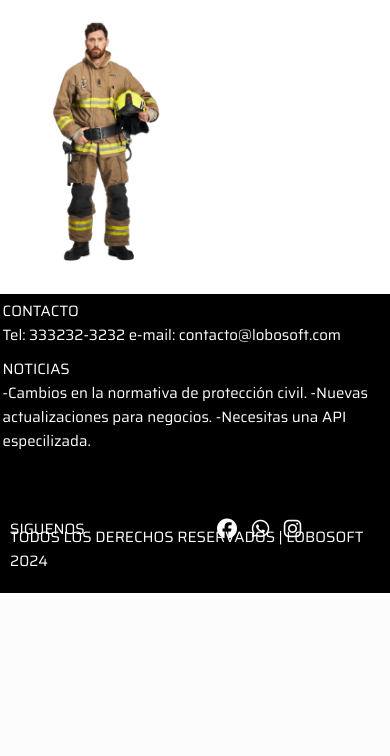
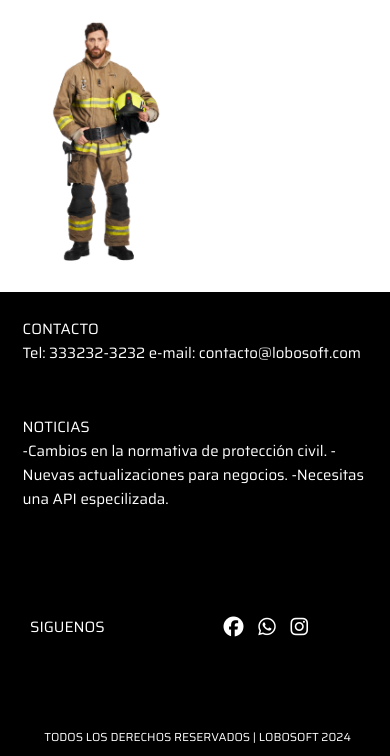
Before and after one commit to alexcorona80/extintores, a PHP site: page / in a window 390 px wide. Shown: the part 2569-3325 px from the top of the page. Before the commit the page ends 3162 px from the top, so only its background shows below. Run offline with PHP 8.4, Linux system fonts and the light colour scheme; some libraries are stand-ins or nearby versions.

Commit message:
Ajuste al footer

```diff
--- a/index.html
+++ b/index.html
@@ -139,24 +139,28 @@
     </main>
 
     <footer>
+        <div class="opciones_contacto">
+
             <div id="contacto">
                 <Span>CONTACTO</Span>
                 <span>
                     Tel: 333232-3232
                     e-mail: contacto@lobosoft.com
                 </span>
+            </div>
 
-        </div>
             <div id="noticias">
                 <span>
                     NOTICIAS
                 </span>
+
                 <span>
                     -Cambios  en la normativa de protección civil.
                     -Nuevas actualizaciones para negocios.
                     -Necesitas una API especilizada.
                 </span>
             </div>
+
             <div id="siguenos">
                 <span>SIGUENOS</span>
                 <div class="redes_sociales">
@@ -165,11 +169,18 @@
                 <a href=""><i class="fa fa-instagram" aria-hidden="true"></i></a>
                 </div>
             </div>
-        <div id="derechos">
+
+        </div>
+
+
+        <div class="derechos_reservados" >
             <span>
             TODOS LOS DERECHOS RESERVADOS | LOBOSOFT 2024
             </span>
         </div>
+
+
+
     </footer>
 
 </body>
--- a/styles.css
+++ b/styles.css
@@ -33,9 +33,7 @@ header span a{
 
 }
 .menu{
-
     position: relative;
-
 }
 .menu a{
     padding: 5px;
@@ -124,20 +122,16 @@ main{
     width: 100%;
     height: auto;
     position: relative;
+ }
 
-}
 #mensaje1{
-    margin:auto;
-    padding: 10px 10px 10px 10px;
+    margin-top: 20px;
+    padding: auto;
     position: relative;
-    display: flex;
-    justify-content:center;
-    align-items: center;
-    font-size: large;
     width: 100%;
     height: 60px;
+    font-size: large;
     text-align: center;
-
 }
 
 #documentos{
@@ -305,61 +299,75 @@ main{
 
 footer{
     width: 100%;
-    height: 299px;
-    margin-top: 2px;
+    height: auto;
     background-color: black;
     position: relative;
     display: flex;
-    flex-direction: row;
+    flex-direction: column;
+    justify-content: space-between; /* Ensures even distribution of content */
+    align-items: center;
+
 }
+
 footer span{
     color: white;
+}
 
+.opciones_contacto{
+    width: 100%;
+    height: auto;
+    display: flex;
+    flex-direction: row;
+    justify-content: space-between;
+    align-items: center;
 }
-#contacto{
-    width:33.33%;
-    margin: 10px 50px 50px 75px;
-    position: relative;
+
+.opciones_contacto > div {
+    flex: 1; /* Hace que cada sección ocupe el mismo espacio */
+    padding: 20px;
+    text-align: center;
+  }
+
+#contacto, #noticias{
     display: flex;
     flex-direction: column;
+    justify-content: space-between;
+    align-items: center;
 }
-#noticias{
-    width: 33.33%;
-    margin: 10px 50px 50px 75px;
-    position: relative;
-    display: flex;
 
-    flex-direction: column;
-}
-#siguenos{
-    width: 33.33%;
-    margin: 10px 50px 50px 75px;
-    position: relative;
-    display: flex;
-    flex-direction: column;
-}
 #siguenos a{
     color: white;
     padding: 5px;
     font-size: 20px;
 }
+
 .redes_sociales {
     padding: 20px;
 }
-#derechos{
-    position:absolute;
-    bottom:0;
-    margin-left:30%;;
-    transform:translateX(-50);
-    width: auto;
 
+.derechos_reservados{
+    width: 100%; /* Make it full width */
+    display: flex;
+    justify-content: center;
+    align-items: center;
+    text-align: center;
+    font-size: 14px;
+    padding: 10px; /* Add padding for better spacing */
 }
+
+#derechos span{
+    text-align: center;
+    /* No need for margin-top, as it's already at the bottom */
+}
+
 /* Estilos generales para móviles */
 @media (max-width: 767px) {
     header {
+        display: flex;
         flex-direction: column; /* Cambia a columna en pantallas pequeñas */
         align-items: center; /* Centrado horizontal */
-        float: right;
+
+        text-align: left;
 
     }
 
@@ -396,9 +404,14 @@ footer span{
         max-width:100%;
         max-height:100%;
     }
+    main{
+
+        display: flex;
+        flex-direction: column;
+    }
     main #mensaje1{
         margin-top: 25px;
-        margin-bottom: 25px;
+
     }
         #documentos,
         #secciones {
@@ -431,14 +444,7 @@ footer span{
             width: 100%;
             margin: 0 5px 0 10px;
         }
-       /* #documentos_sistema span{
 
-            width: 100%;
-            height: auto;
-            text-align: justify;
-            align-items: center;
-
-        }*/
         #bombero_cansado img{
 
             width: 100%;
@@ -448,7 +454,15 @@ footer span{
         footer {
             flex-direction: column; /* Cambia a columna */
             align-items: center; /* Centrado horizontal */
+            justify-content: center;
+            width: 100%;
         }
+        .opciones_contacto {
+            flex-direction: column;
+          }
+          .opciones_contacto > div {
+            width: 100%;
+          }
 
         #contacto, #noticias, #siguenos {
             width: 100%; /* Elementos ocupan el 100% */
@@ -456,15 +470,13 @@ footer span{
             align-items: center; /* Centrado horizontal */
         }
 
-        #derechos {
-            margin: 20px 0; /* Margen vertical */
-            text-align: center; /* Centrado del texto */
-        }
+
         #siguenos{
+            margin: 5px 0;
             display: flex;
             flex-direction: row;
-            justify-content: center;
-            align-items: center;
+
+
         }
         .redes_sociales{
             width: 100%;
@@ -472,4 +484,8 @@ footer span{
             margin: 25px;
             font-size: 20px;
         }
+        .derechos_reservados span{
+            font-size: smaller;
+            text-align: center;
+        }
 }
```
Lines whose indentation alone changed are shown as unchanged.
